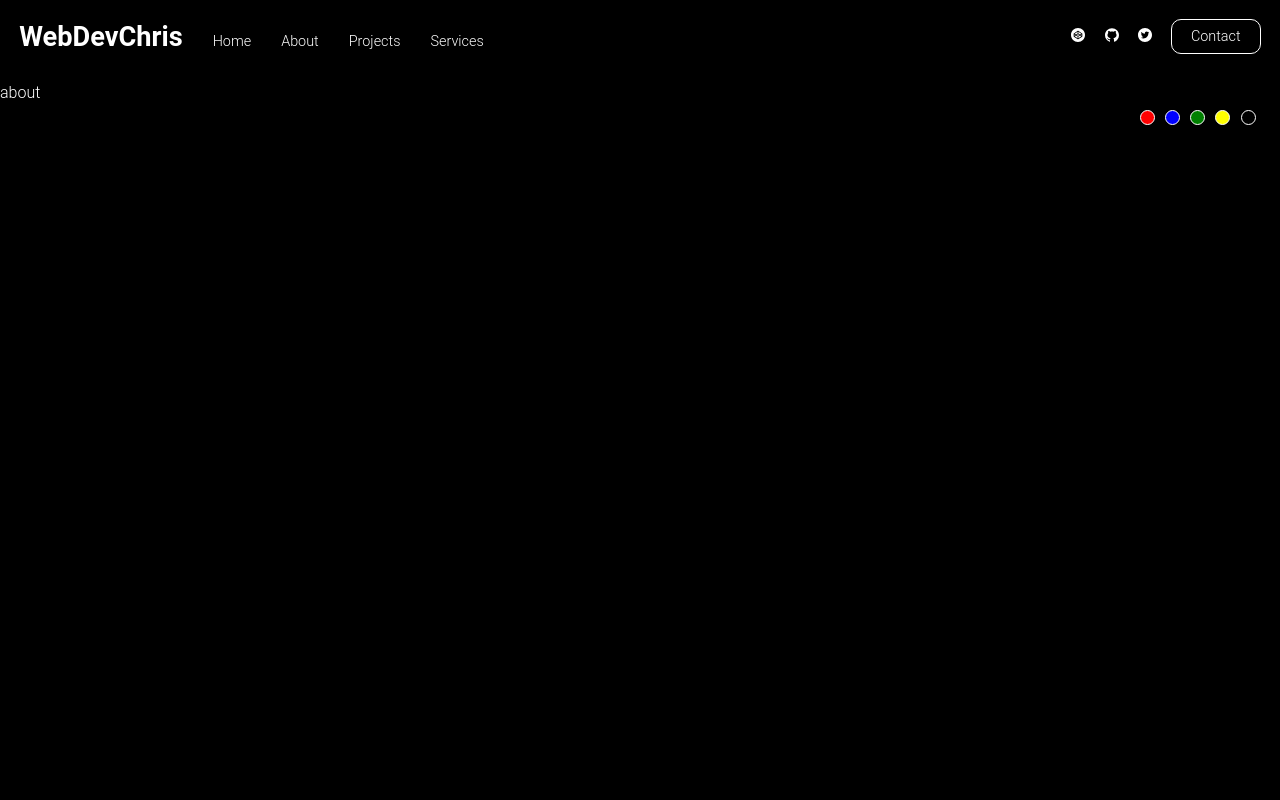
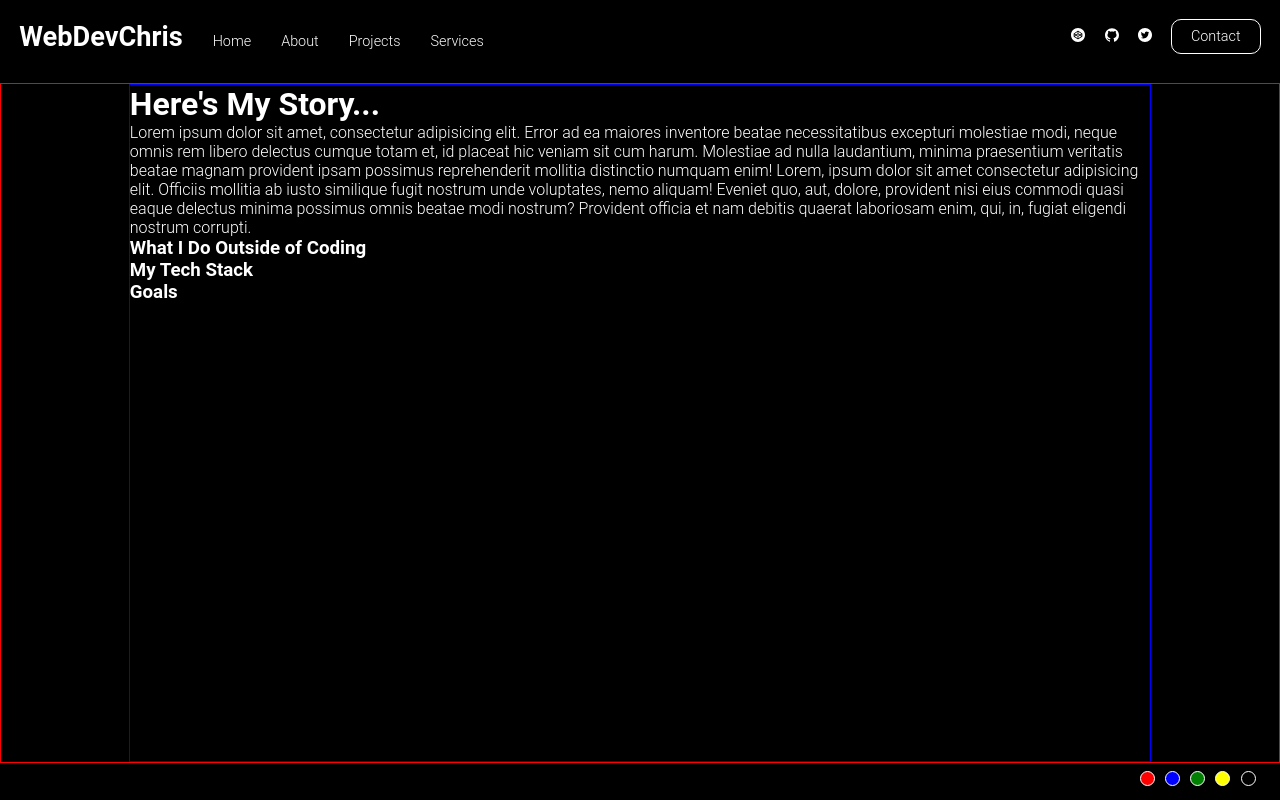
Before and after one commit to WebDevChris1/portfolio-website, a React (Create React App) app: page /about in a window 1280 px wide. Built offline with nearby package versions, Linux system fonts and the light colour scheme.

Commit message:
about-page created boiler plate

```diff
--- /dev/null
+++ b/src/pages/About/about.styles.js
@@ -0,0 +1,24 @@
+import styled from "styled-components";
+
+export const Wrapper = styled.main`
+  border: 1px solid red;
+  height: 85vh;
+  display: flex;
+  justify-content: center;
+  align-items: center;
+`;
+
+export const Content = styled.div`
+  border: 1px solid blue;
+  width: 80%;
+  height: 100%;
+  * {
+    margin: 0;
+    padding: 0;
+    box-sizing: border-box;
+  }
+
+  h2 {
+    font-size: 2rem;
+  }
+`;
--- a/src/pages/About/index.js
+++ b/src/pages/About/index.js
@@ -1,7 +1,30 @@
 import React from "react";
+import { Wrapper, Content } from "./about.styles";
 
 const About = () => {
-  return <div>about</div>;
+  return (
+    <Wrapper>
+      <Content>
+        <h2>Here's My Story...</h2>
+        <p>
+          Lorem ipsum dolor sit amet, consectetur adipisicing elit. Error ad ea
+          maiores inventore beatae necessitatibus excepturi molestiae modi,
+          neque omnis rem libero delectus cumque totam et, id placeat hic veniam
+          sit cum harum. Molestiae ad nulla laudantium, minima praesentium
+          veritatis beatae magnam provident ipsam possimus reprehenderit
+          mollitia distinctio numquam enim! Lorem, ipsum dolor sit amet
+          consectetur adipisicing elit. Officiis mollitia ab iusto similique
+          fugit nostrum unde voluptates, nemo aliquam! Eveniet quo, aut, dolore,
+          provident nisi eius commodi quasi eaque delectus minima possimus omnis
+          beatae modi nostrum? Provident officia et nam debitis quaerat
+          laboriosam enim, qui, in, fugiat eligendi nostrum corrupti.
+        </p>
+        <h3>What I Do Outside of Coding</h3>
+        <h3>My Tech Stack</h3>
+        <h3>Goals</h3>
+      </Content>
+    </Wrapper>
+  );
 };
 
 export default About;
```
Also changed, not shown: src/pages/About/data.js (added, +9 -0 lines).
